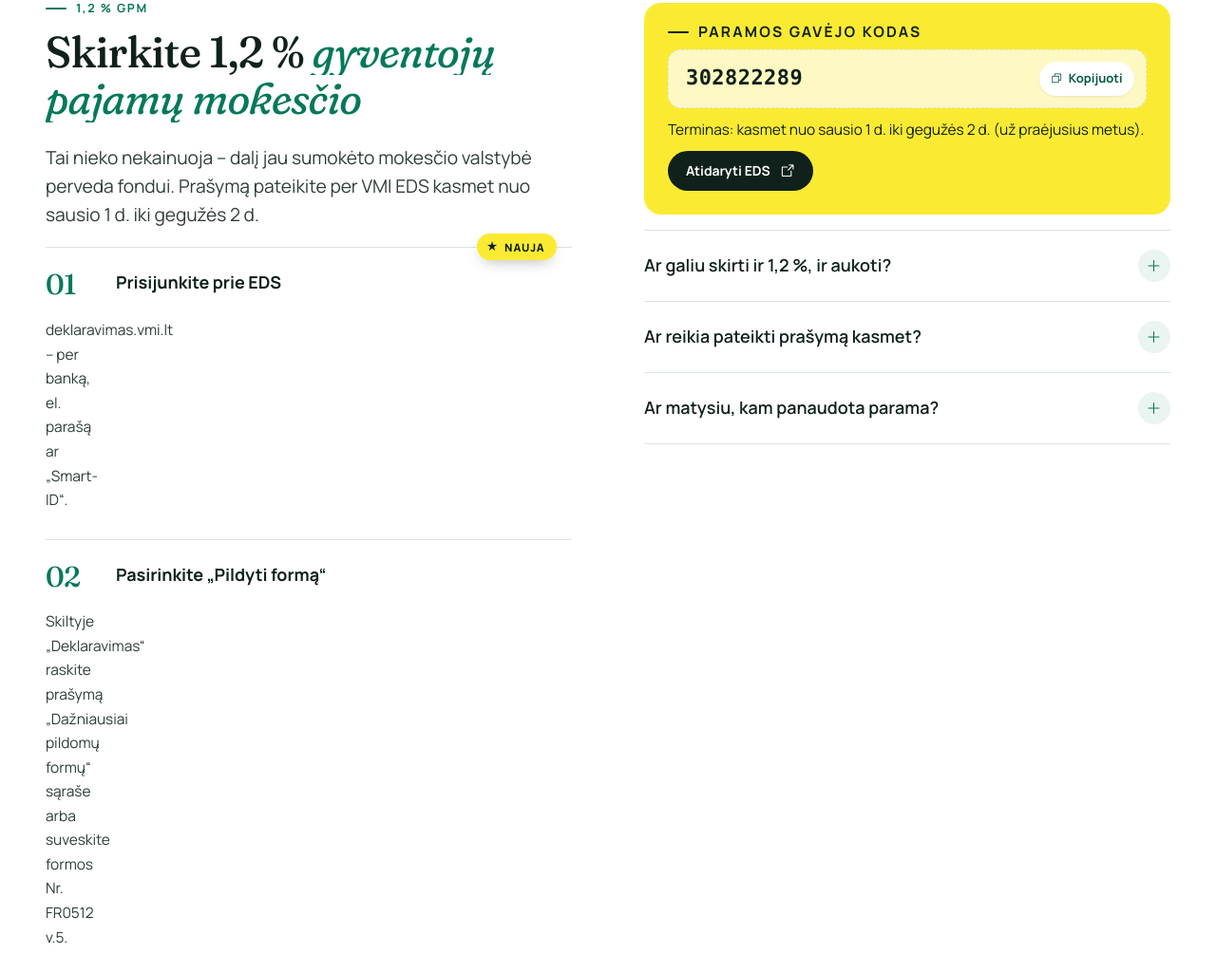
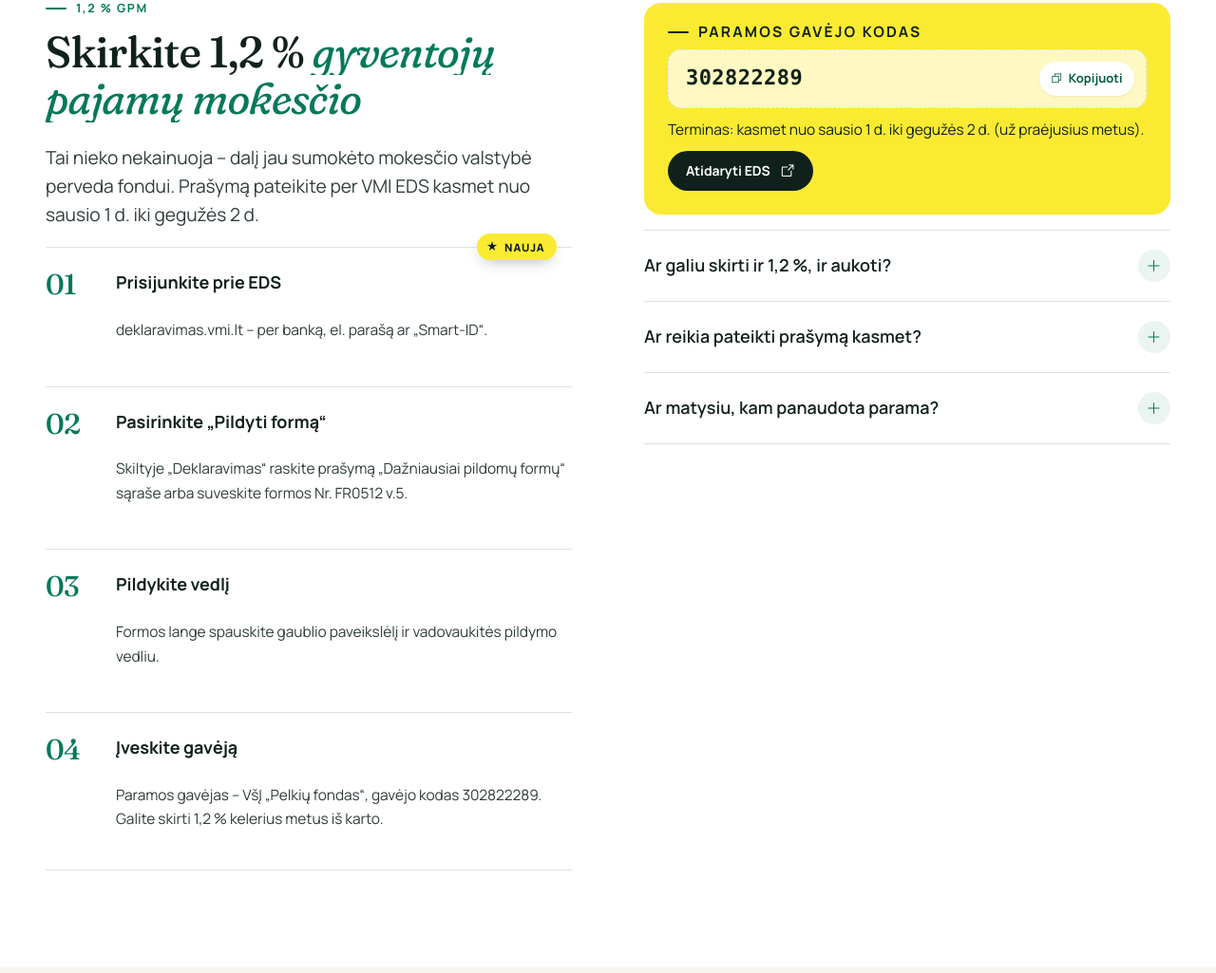
Before and after one commit to arvydastry/pelkiufondas, a plain HTML site: page prisidek.html in a window 1280 px wide. Shown: the part 1905-2930 px from the top of the page at 95% size. Drawn offline with nearby package versions, Linux system fonts and the light colour scheme.

Commit message:
Numeruoto sąrašo tekstas – į antrą stulpelį
Co-Authored-By: Claude Fable 5.1 <noreply@anthropic.com>

```diff
--- a/assets/css/style.css
+++ b/assets/css/style.css
@@ -545,7 +545,8 @@ html.hide-new-fn .new-fn__badge { display: none; }
 .icon-list li p { margin: 0; font-size: 15px; color: var(--text); }
 .numbered { counter-reset: n; list-style: none; margin: 0; padding: 0; display: grid; gap: 0; }
 .numbered li { counter-increment: n; position: relative; display: grid; grid-template-columns: 56px 1fr; gap: 18px; padding: 22px 0; border-top: 1px solid var(--line); }
-.numbered li::before { content: counter(n, decimal-leading-zero); font: 500 30px/1 var(--f-display); color: var(--green); letter-spacing: -.02em; padding-top: 2px; }
+.numbered li::before { content: counter(n, decimal-leading-zero); grid-column: 1; grid-row: 1 / span 3; font: 500 30px/1 var(--f-display); color: var(--green); letter-spacing: -.02em; padding-top: 2px; }
+.numbered li > * { grid-column: 2; }
 .numbered li strong { display: block; font-size: 18px; color: var(--ink); margin-bottom: 4px; }
 .numbered li p { margin: 0; font-size: 15.5px; }
 .numbered li:last-child { border-bottom: 1px solid var(--line); }
```
